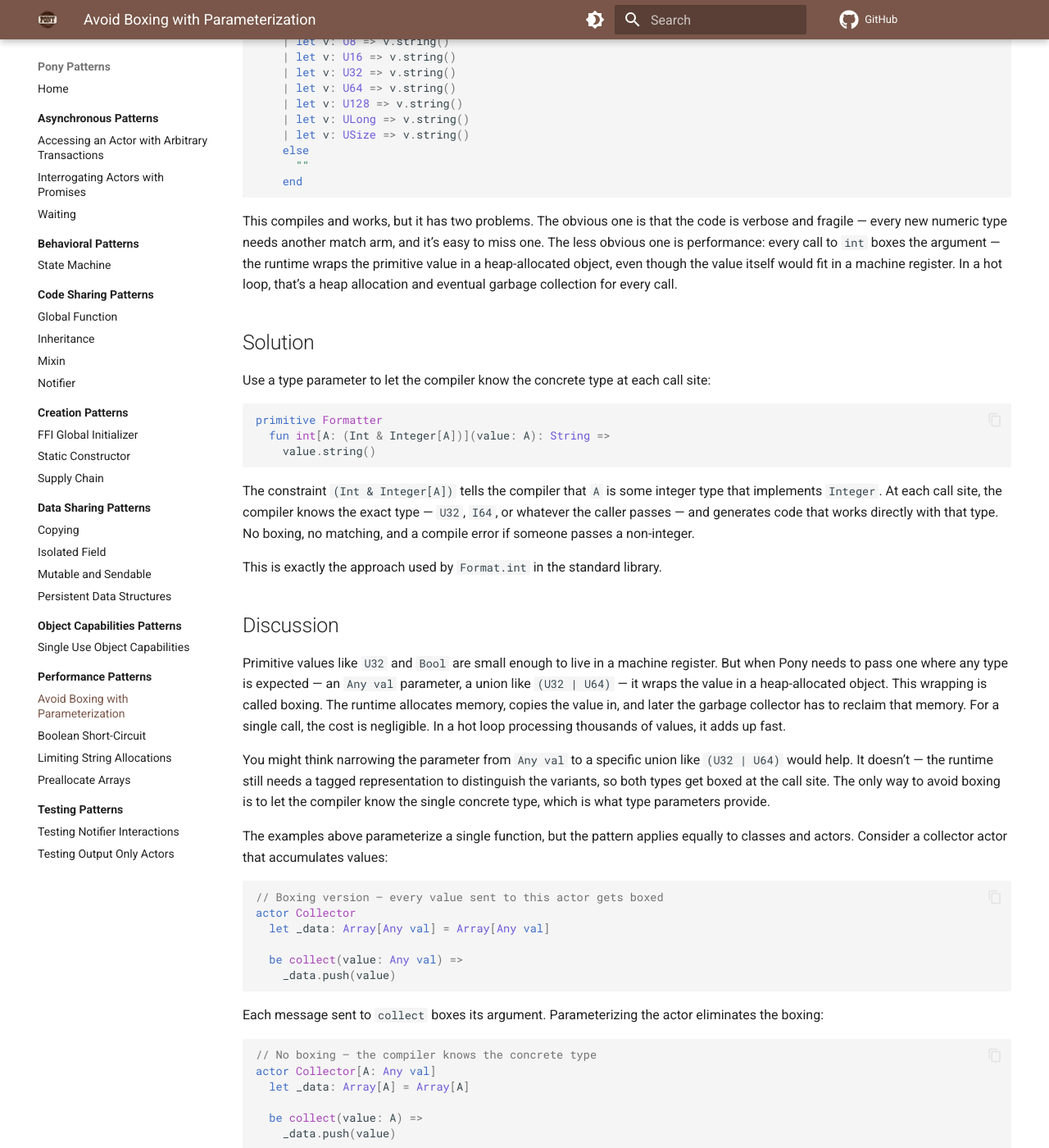
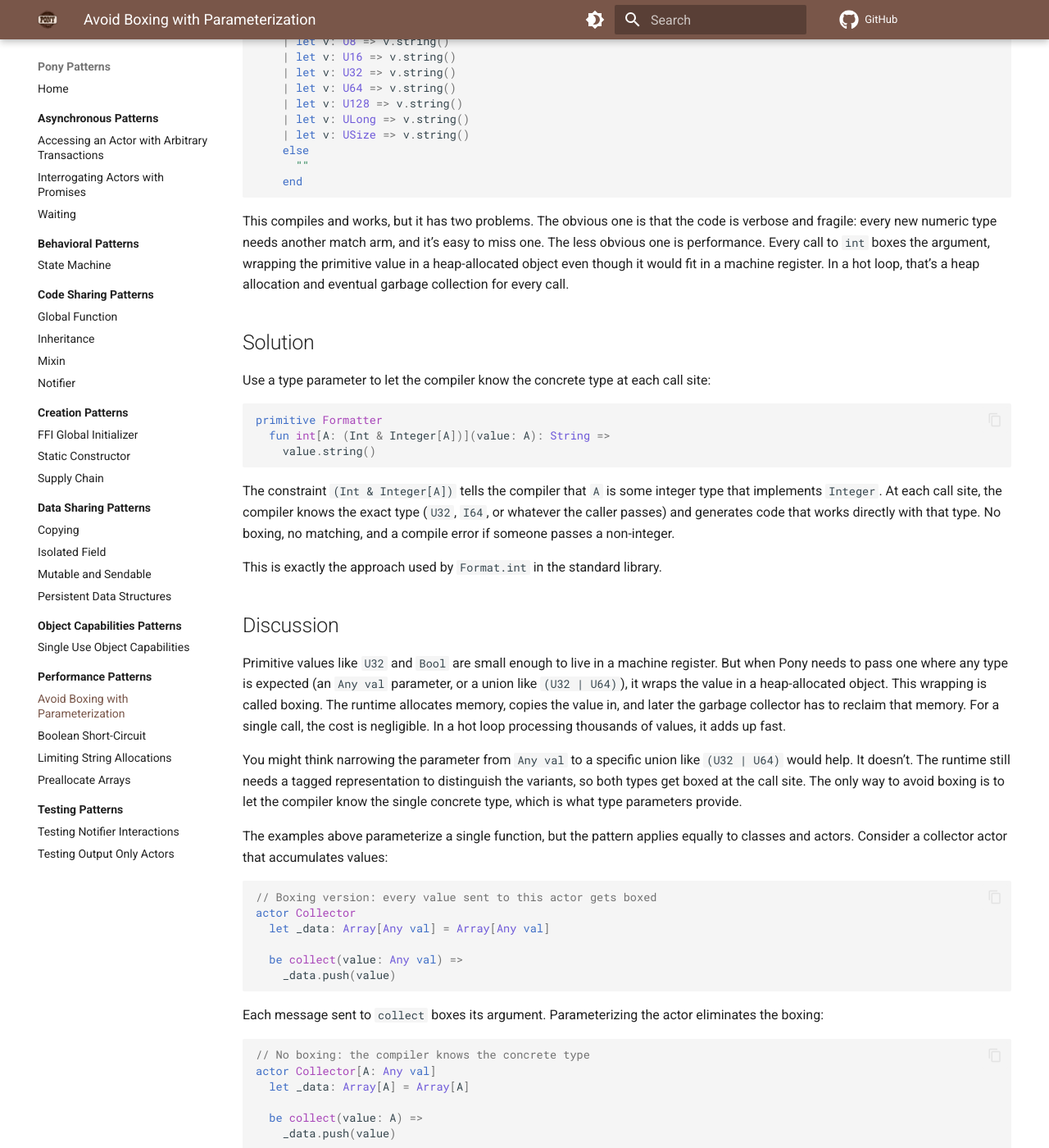
Before and after one commit to ponylang/pony-patterns, an MkDocs documentation site: the page built from docs/performance/avoid-boxing.md, in a window 1280 px wide and 1400 px high, scrolled down 458 px. Shown: the whole window at 82% size. Built offline with MkDocs 1.6.1 and Material for MkDocs 9.7.7, drawn with Linux system fonts in a browser that asks for light colours; comment, search, counter and statistics services are not loaded; some of the changed text lies outside the part shown.

Commit message:
Replace em dashes with other punctuation
Reduce the AI-written feel. Replaced with colons, periods,
and parentheses as appropriate.

````diff
--- a/docs/performance/avoid-boxing.md
+++ b/docs/performance/avoid-boxing.md
@@ -32,7 +32,7 @@ primitive Formatter
     end
 ```
 
-This compiles and works, but it has two problems. The obvious one is that the code is verbose and fragile — every new numeric type needs another match arm, and it's easy to miss one. The less obvious one is performance: every call to `int` boxes the argument — the runtime wraps the primitive value in a heap-allocated object, even though the value itself would fit in a machine register. In a hot loop, that's a heap allocation and eventual garbage collection for every call.
+This compiles and works, but it has two problems. The obvious one is that the code is verbose and fragile: every new numeric type needs another match arm, and it's easy to miss one. The less obvious one is performance. Every call to `int` boxes the argument, wrapping the primitive value in a heap-allocated object even though it would fit in a machine register. In a hot loop, that's a heap allocation and eventual garbage collection for every call.
 
 ## Solution
 
@@ -44,20 +44,20 @@ primitive Formatter
     value.string()
 ```
 
-The constraint `(Int & Integer[A])` tells the compiler that `A` is some integer type that implements `Integer`. At each call site, the compiler knows the exact type — `U32`, `I64`, or whatever the caller passes — and generates code that works directly with that type. No boxing, no matching, and a compile error if someone passes a non-integer.
+The constraint `(Int & Integer[A])` tells the compiler that `A` is some integer type that implements `Integer`. At each call site, the compiler knows the exact type (`U32`, `I64`, or whatever the caller passes) and generates code that works directly with that type. No boxing, no matching, and a compile error if someone passes a non-integer.
 
 This is exactly the approach used by `Format.int` in the standard library.
 
 ## Discussion
 
-Primitive values like `U32` and `Bool` are small enough to live in a machine register. But when Pony needs to pass one where any type is expected — an `Any val` parameter, a union like `(U32 | U64)` — it wraps the value in a heap-allocated object. This wrapping is called boxing. The runtime allocates memory, copies the value in, and later the garbage collector has to reclaim that memory. For a single call, the cost is negligible. In a hot loop processing thousands of values, it adds up fast.
+Primitive values like `U32` and `Bool` are small enough to live in a machine register. But when Pony needs to pass one where any type is expected (an `Any val` parameter, or a union like `(U32 | U64)`), it wraps the value in a heap-allocated object. This wrapping is called boxing. The runtime allocates memory, copies the value in, and later the garbage collector has to reclaim that memory. For a single call, the cost is negligible. In a hot loop processing thousands of values, it adds up fast.
 
-You might think narrowing the parameter from `Any val` to a specific union like `(U32 | U64)` would help. It doesn't — the runtime still needs a tagged representation to distinguish the variants, so both types get boxed at the call site. The only way to avoid boxing is to let the compiler know the single concrete type, which is what type parameters provide.
+You might think narrowing the parameter from `Any val` to a specific union like `(U32 | U64)` would help. It doesn't. The runtime still needs a tagged representation to distinguish the variants, so both types get boxed at the call site. The only way to avoid boxing is to let the compiler know the single concrete type, which is what type parameters provide.
 
 The examples above parameterize a single function, but the pattern applies equally to classes and actors. Consider a collector actor that accumulates values:
 
 ```pony
-// Boxing version — every value sent to this actor gets boxed
+// Boxing version: every value sent to this actor gets boxed
 actor Collector
   let _data: Array[Any val] = Array[Any val]
 
@@ -68,7 +68,7 @@ actor Collector
 Each message sent to `collect` boxes its argument. Parameterizing the actor eliminates the boxing:
 
 ```pony
-// No boxing — the compiler knows the concrete type
+// No boxing: the compiler knows the concrete type
 actor Collector[A: Any val]
   let _data: Array[A] = Array[A]
 
@@ -76,4 +76,4 @@ actor Collector[A: Any val]
     _data.push(value)
 ```
 
-Now `Collector[U64]` stores unboxed `U64` values, and `Collector[String]` stores `String` references — each instantiation is specialized to its type. The trade-off is that a single collector instance can only hold one type, but in practice that's usually what you want. Code that genuinely needs mixed types can still use `Any val`, paying the boxing cost only where heterogeneity is actually needed.
+Now `Collector[U64]` stores unboxed `U64` values, and `Collector[String]` stores `String` references. Each instantiation is specialized to its type. The trade-off is that a single collector instance can only hold one type, but in practice that's usually what you want. Code that genuinely needs mixed types can still use `Any val`, paying the boxing cost only where heterogeneity is actually needed.
````
